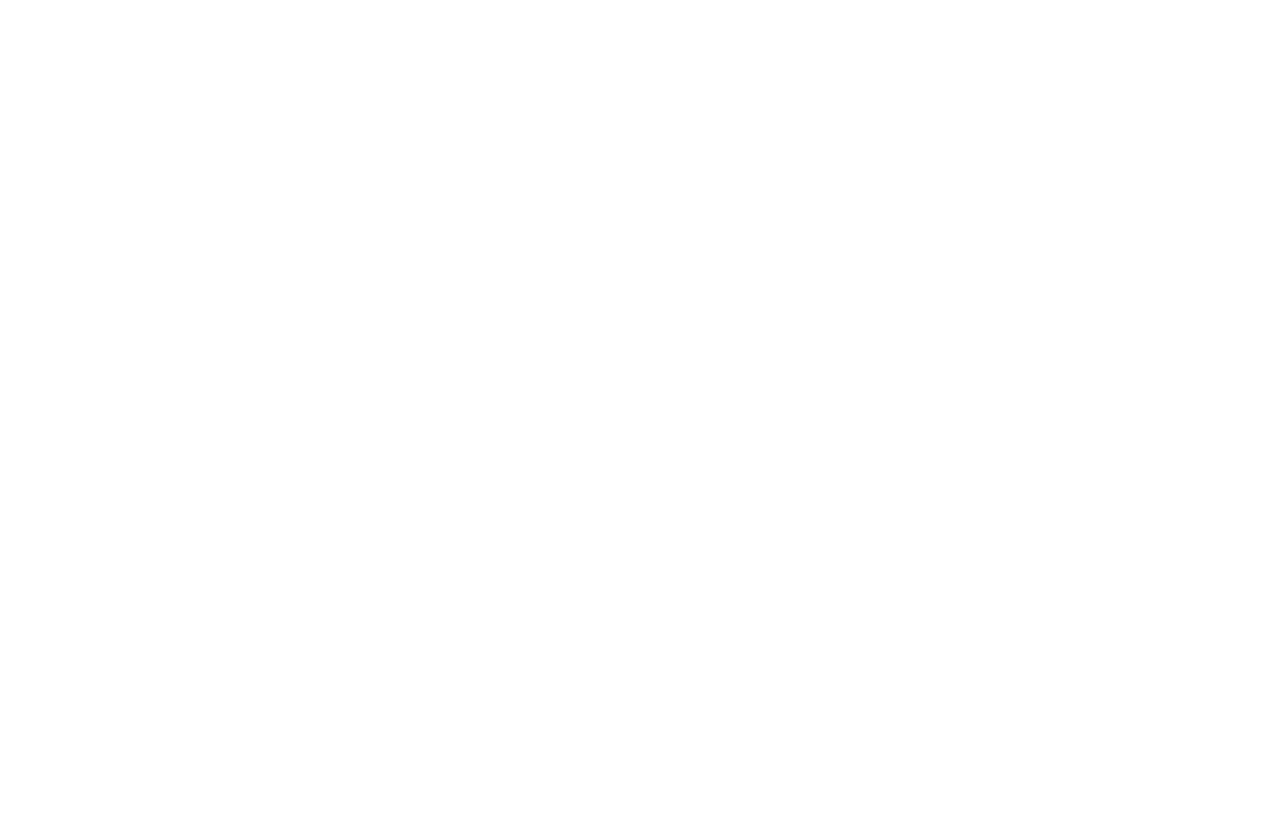
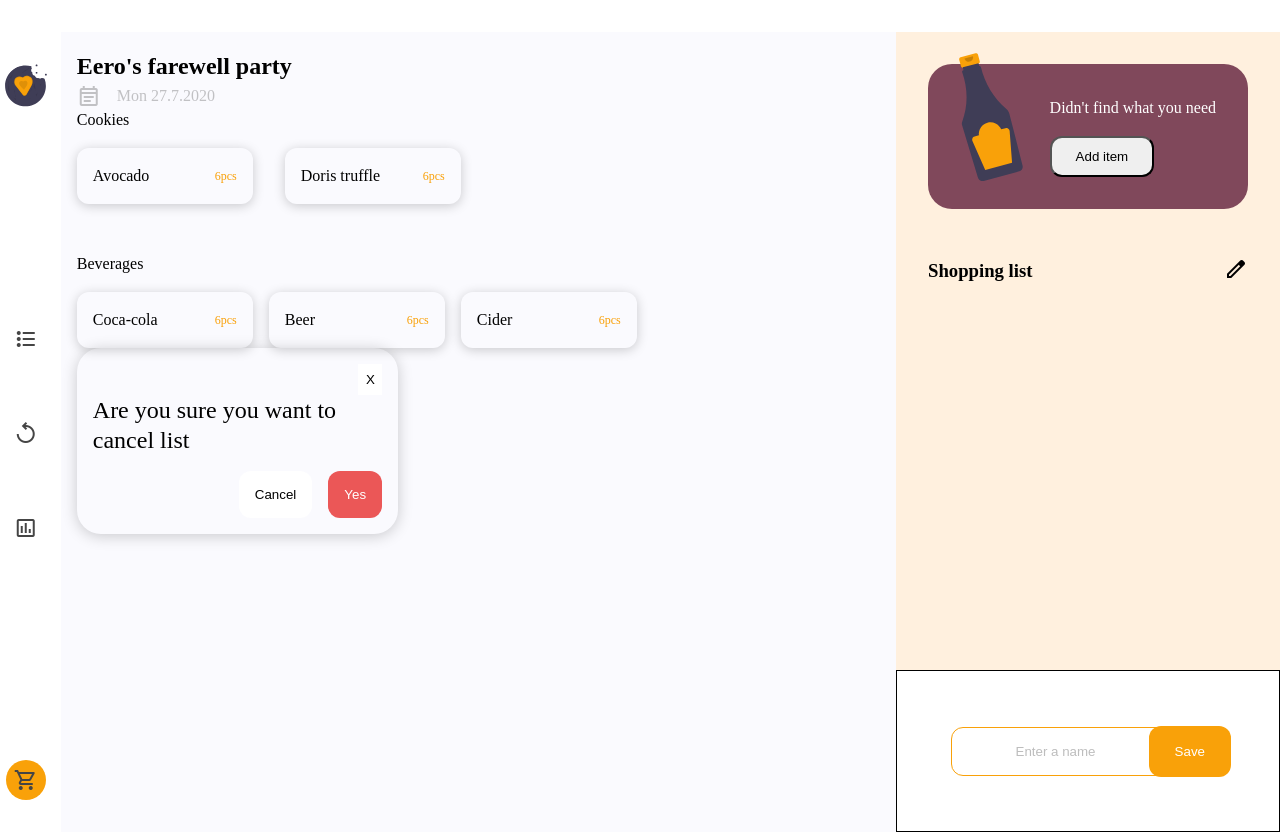
Before and after one commit to femogiga/shoppingi, a React (Vite) app in the folder client/: page /history/1 in a window 1280 px wide. Before the commit this address had no page. Shown: the top 838 px of the page. Before the commit the page ends 800 px from the top, so only its background shows below. Built offline with nearby package versions, Linux system fonts and the light colour scheme.

Commit message:
modal completed

```diff
--- /dev/null
+++ b/client/src/component/Summary.jsx
@@ -0,0 +1,60 @@
+import { useSelector } from 'react-redux';
+import AddCard from './reusable/AddCard';
+import FormCard from './reusable/FormCard';
+import InformationCard from './reusable/InformationCard';
+import OperationCard from './reusable/OperationCard';
+import Sidebar from './reusable/Sidebar';
+import Card from './reusable/Card';
+import Modal from './reusable/Modal';
+
+const Summary = () => {
+  const operationCardStatus = useSelector(
+    (state) => state.home.activeCard.operation
+  );
+  const formCardStatus = useSelector((state) => state.home.activeCard.form);
+  const informationCardStatus = useSelector(
+    (state) => state.home.activeCard.information
+  );
+  return (
+    <div className='summary'>
+      <aside className='sidebar'>
+        <Sidebar />
+      </aside>
+      <div className='body'>
+        <section>
+          <h2>Eero's farewell party</h2>
+          <div>
+            <p className='flex clr-grey'>
+              <span className='material-symbols-outlined margin-right-1'>
+                event_note
+              </span>
+              Mon 27.7.2020
+            </p>
+          </div>
+        </section>
+        <article className='flow-3'>
+          <p className='flow-1'>Cookies</p>
+          <div className='flex col-gap-2'>
+            <Card product_name={'Avocado'} />
+            <Card product_name={'Doris truffle'} />
+          </div>
+        </article>
+
+        <article>
+          <p className='flow-1'>Beverages</p>
+          <div className='flex col-gap-1'>
+            <Card product_name={'Coca-cola'} />
+            <Card product_name={'Beer'} />
+            <Card product_name={'Cider'} />
+          </div>
+        </article>
+        <Modal />
+      </div>
+      {operationCardStatus && <OperationCard />}
+      {informationCardStatus && <InformationCard />}
+      {formCardStatus && <FormCard />}
+    </div>
+  );
+};
+
+export default Summary;
--- a/client/src/component/reusable/AvailableCard.jsx
+++ b/client/src/component/reusable/AvailableCard.jsx
@@ -9,13 +9,13 @@
   // category = 'Fruit and vegetables';
   const dispatch = useDispatch();
   const handleCardClick = (e, item) => {
-    localStorage.setItem('activeCard',null)
+    localStorage.setItem('activeCard', null);
     e.preventDefault();
-    console.log(item)
+    console.log(item);
 
     dispatch(setActiveCard('informationCard'));
-    dispatch(setInformationCardData({...item,category: category}))
-    localStorage.setItem('activeCard',item)
+    dispatch(setInformationCardData({ ...item, category: category }));
+    localStorage.setItem('activeCard', item);
   };
   return (
     <article className='available-card flow-3'>
@@ -30,9 +30,10 @@
         <Card product={'Piele De Sapo Melon'} /> */}
         {productArray.map((item) => (
           <Card
+            isPlus={true}
             key={item.id}
             product_name={item.product_name}
-            onClick={(e)=>handleCardClick(e,item,category)}
+            onClick={(e) => handleCardClick(e, item, category)}
           />
         ))}
       </ul>
--- a/client/src/component/reusable/Card.jsx
+++ b/client/src/component/reusable/Card.jsx
@@ -2,20 +2,23 @@
 import { useDispatch } from 'react-redux';
 import { add } from '../../features/home/cartSlice';
 
-const Card = ({ product_name ,onClick}) => {
+const Card = ({ product_name ,onClick ,isPlus}) => {
   const dispatch = useDispatch();
   return (
     <li className='list-item'>
       <Link
-        className='card flex space-between'
-       // onClick={(e) => {
-       //   e.preventDefault();
+        className='card flex space-between col-gap-1'
+        // onClick={(e) => {
+        //   e.preventDefault();
         //  dispatch(add({product_name: product_name,count:1 }));
         //  }}>
-        onClick = {onClick}
-        >
+        onClick={onClick}>
         <p>{product_name}</p>
-        <span className='material-symbols-outlined'>add</span>
+        {isPlus ? (
+          <span className='material-symbols-outlined'>add</span>
+        ) : (
+          <p className='text-count'>{'6pcs'} </p>
+        )}
       </Link>
     </li>
   );
--- a/client/src/component/reusable/Chart.jsx
+++ b/client/src/component/reusable/Chart.jsx
@@ -7,6 +7,7 @@
   CartesianGrid,
   Tooltip,
   Legend,
+
 } from 'recharts';
 
 const Chart = () => {
@@ -61,6 +62,7 @@
     },
   ];
   return (
+
       <LineChart width={800} height={350} data={data}>
         <CartesianGrid strokeDasharray='3 3' />
         <XAxis dataKey='name' padding={{ left: 0, right: 0 }} />
@@ -74,6 +76,7 @@
           activeDot={{ r: 8 }}
         />
       </LineChart>
+
   );
 };
 
--- a/client/src/component/reusable/HCard.jsx
+++ b/client/src/component/reusable/HCard.jsx
@@ -1,6 +1,6 @@
 import { Link } from 'react-router-dom';
 
-const HCard = ({ holding }) => {
+const HCard = ({ holding,link }) => {
   return (
     <div className='hcard flex col-gap-2 space-between gap-2 flow-2'>
       <p>Grocery List</p>
@@ -17,7 +17,7 @@
           {holding}
         </p>
         <div>
-          <Link>
+          <Link to={link}>
             <span className='material-symbols-outlined'>navigate_next</span>
           </Link>
         </div>
--- a/client/src/component/reusable/HistoryContainer.jsx
+++ b/client/src/component/reusable/HistoryContainer.jsx
@@ -15,7 +15,7 @@
     <article className='history-card  pad-inline-3'>
       <p className='flow-1'>August 2020</p>
       {/* <HistoryContainer /> */}
-      <HCard holding={'cancelled'} />
+      <HCard holding={'cancelled'}  link={'/history/' + 1}/>
       <HCard holding='completed' />
       <HCard holding='completed' />
       <HCard holding='completed' />
--- /dev/null
+++ b/client/src/component/reusable/Modal.jsx
@@ -0,0 +1,45 @@
+import React from 'react';
+
+const Modal = ({ typeText }) => {
+  typeText = 'cancel';
+  const style = {
+    // backgroundColor: 'yellow',
+    maxWidth: '40%',
+      borderRadius: '1.5rem',
+    boxShadow:'0 2px 15px 0 rgba(0,0,0,0.2)'
+  };
+
+  const buttonStyle = {
+    border: 'none',
+    borderRadius: '12px',
+  };
+  return (
+    <div className='modal flex flex-column pad-1' style={style}>
+      <button
+        style={{
+          alignSelf: 'flex-end',
+          display: 'inlineBlock',
+          width: '1.5rem',
+          border: 'none',
+          padding: '0.5rem',
+          backgroundColor: 'white',
+        }}>
+        X
+      </button>
+
+      <p style={{ fontSize: '1.5rem', marginBlockEnd: '1rem',lineHeight:'30px' }}>
+        Are you sure you want to {typeText} list
+      </p>
+      <div className='flex col-gap-1' style={{ justifyContent: 'flex-end' }}>
+        <button className='pad-1 bg-white' style={buttonStyle}>
+          Cancel
+        </button>
+        <button className='pad-1 bg-red clr-white ' style={buttonStyle}>
+          Yes
+        </button>
+      </div>
+    </div>
+  );
+};
+
+export default Modal;
--- a/client/src/features/store.js
+++ b/client/src/features/store.js
@@ -5,6 +5,7 @@
 import informationCardReducer from './home/informationCardSlice';
 import formReducer from './home/formSlice';
 import allCategoryReducer from './home/AllCategorySlice';
+import summaryReducer from './summary/summarySlice'
 export const store = configureStore({
   reducer: {
     cart: cartReducer,
@@ -13,5 +14,6 @@
     informationCard: informationCardReducer,
     formCard: formReducer,
     allCategory: allCategoryReducer,
+    summary:summaryReducer
   },
 });
--- /dev/null
+++ b/client/src/features/summary/summarySlice.js
@@ -0,0 +1,15 @@
+import { createSlice } from '@reduxjs/toolkit'
+
+const summarySlice = createSlice({
+    name: 'summary',
+    initialState: {
+        card :false
+    },
+    reducers: {
+
+        }
+
+})
+
+
+export default summarySlice.reducer
--- a/client/src/index.css
+++ b/client/src/index.css
@@ -8,6 +8,7 @@
   --clr-input-accent: #BDBDBD;
   --clr-lightblue: #56CCF2;
   --clr-quicksand: #828282;
+--color-red:#EB5757;
 }
 
 
@@ -30,7 +31,7 @@
   margin: 0;
 }
 
-ul {
+ul  {
   list-style: none;
 }
 
@@ -66,6 +67,9 @@
   place-items: center;
 }
 
+.col-gap-1 {
+  column-gap: 1rem;
+}
 .col-gap-2 {
   column-gap: 2rem;
 }
@@ -131,6 +135,9 @@
   color: var(--clr-orange);
 }
 
+.clr-white{
+  color:white;
+}
 .clr-orange {
   background-color: var(--clr-orange);
 }
@@ -160,6 +167,9 @@
 .bg-white {
   background-color: white;
 
+}
+.bg-red{
+  background-color: var(--color-red);
 }
 
 .rel {
@@ -623,3 +633,24 @@
   background-color: var(--clr-lightblue);
   /* Change this to your desired color */
 }
+
+
+/* *************************Start of summary************************************************** */
+
+
+.summary {
+  margin-inline: auto;
+  max-width: 100%;
+  display: grid;
+  grid-template-columns: minmax(3.8rem, .9rem) 1fr minmax(auto, 24rem);
+  /* padding-block: 2rem; */
+  position: relative;
+  padding-block: 2rem;
+list-style: none;
+}
+
+.summary .card .text-count{
+  font-size:12px;
+  align-self: center;
+color:var(--clr-orange)
+}
--- a/client/src/main.jsx
+++ b/client/src/main.jsx
@@ -8,6 +8,7 @@
 import Home from './component/Home.jsx';
 import History from './component/History.jsx';
 import Statistics from './component/Statistics.jsx';
+import Summary from './component/Summary.jsx';
 
 const Root = () => {
   return (
@@ -18,6 +19,7 @@
         {/* <Route path='/home/id' element={<Home />} /> */}
         <Route path='/history' element={<History />} />
         <Route path='/statistics' element={<Statistics />} />
+        <Route path={'/history/:id'} element={<Summary />} />
       </Routes>
     </BrowserRouter>
   );
```
Also changed, not shown: 1 other file (tests, documents, lock files or other folders). Lines whose indentation alone changed are shown as unchanged.
